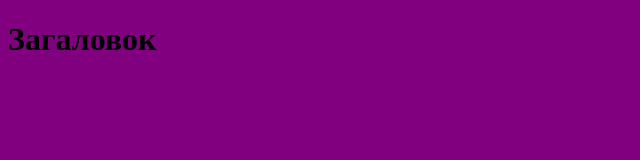
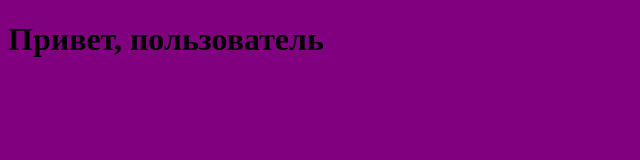
Before and after one commit to garik94/first-repository, a plain HTML site: page index.html in a window 1280 px wide. Shown: the whole page, without its empty margins (0-640 px from the left). Drawn offline with Linux system fonts and the light colour scheme.

Commit message:
Изменили загаловок на приветствие

```diff
--- a/index.html
+++ b/index.html
@@ -8,7 +8,7 @@
 	<title>Document</title>
 </head>
 <body>
-	<h1>Загаловок</h1>
+	<h1>Привет, пользователь </h1>
 
 </body>
 </html>
```
